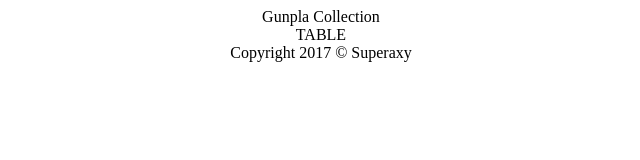
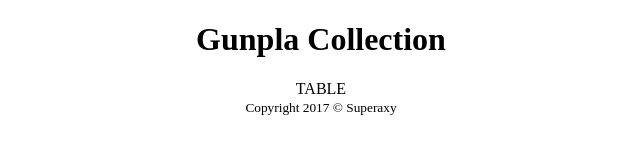
Before and after one commit to marulam07/gunpla-collection, a website: page frontend/index.html in a window 1280 px wide. Shown: the whole page, without its empty margins (319-959 px from the left). Drawn offline with Linux system fonts and the light colour scheme.

```diff
--- a/frontend/index.html
+++ b/frontend/index.html
@@ -12,13 +12,13 @@
 <body>
   <div class="container">
     <header class="app-header">
-      Gunpla Collection
+      <h1>Gunpla Collection</h1>
     </header>
     <main class="app-main">
       TABLE
     </main>
     <footer class="app-footer">
-      Copyright 2017 &copy; Superaxy
+      <small>Copyright 2017 &copy; Superaxy</small>
     </footer>
   </div>
 
```
Also changed, not shown: frontend/package.json (added, +18 -0 lines), 1 other file.
